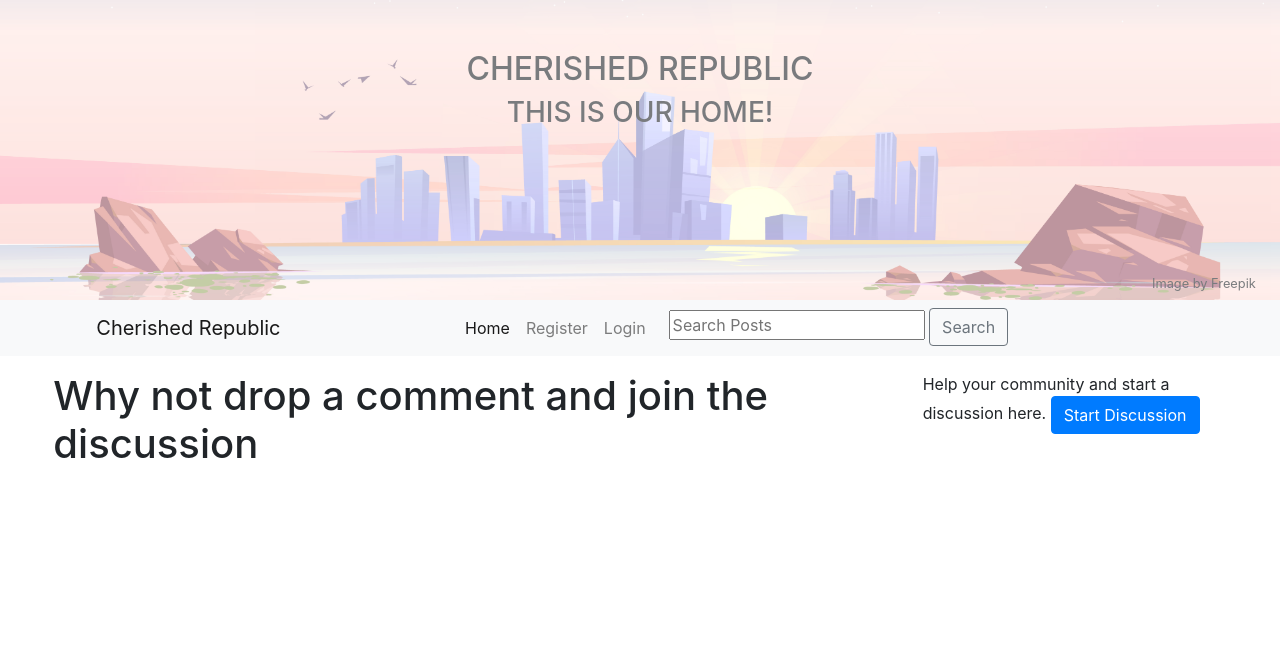
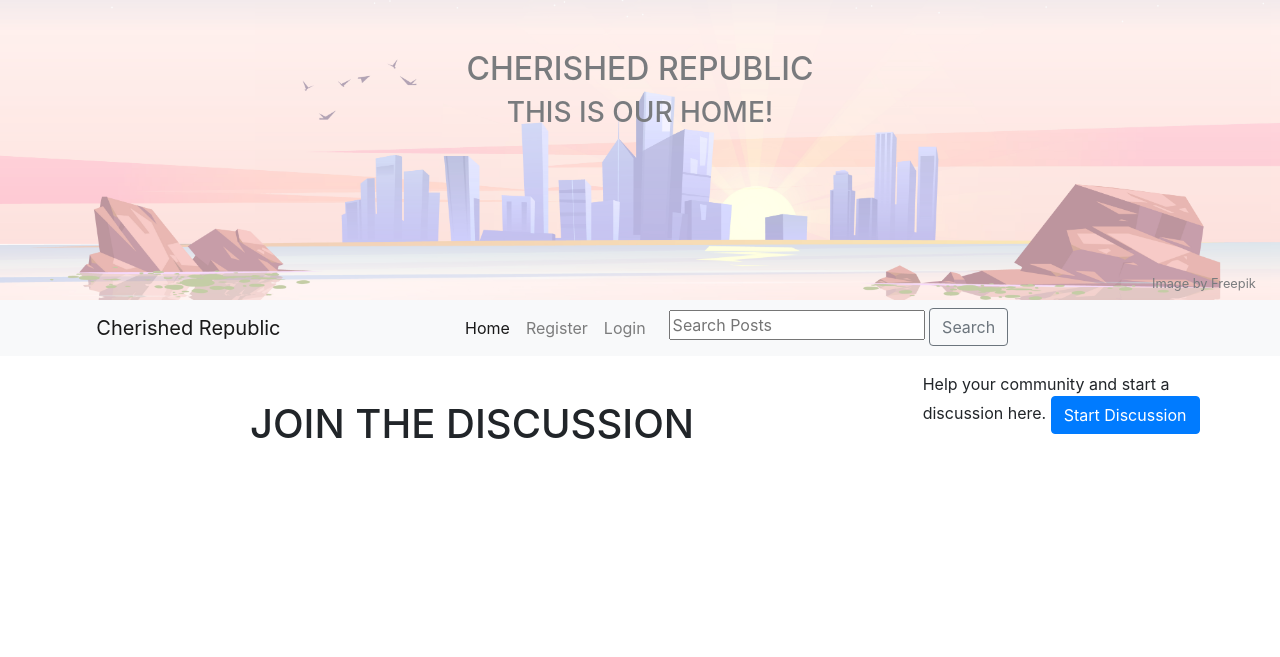
Before and after one commit to Code-Institute-Submissions/rovan89-cherished-republic_JanResub, a Django app: page / in a window 1280 px wide. Shown: the top 657 px of the page. Run offline with Django 3.2, Linux system fonts and the light colour scheme; data that the repository does not hold is empty; parts of the project's set-up code (start-up, migrations or seed data) failed here and were passed over; some libraries are stand-ins or nearby versions.

Commit message:
Change heading structure and text

```diff
--- a/templates/index.html
+++ b/templates/index.html
@@ -19,7 +19,13 @@
 {% block content %}
 
     <!-- User dicussion posts container -->
-    <h1>Why not drop a comment and join the discussion</h1>
+    <div class="col-md-12 mt-2">
+        <div class="row">
+            <div class="card-body text-center post-list-heading">
+                <h1 class="text-uppercase">Join the discussion</h1>
+            </div>
+        </div>
+    </div>
     <div class="container-fluid">
         <div class="row">
             <div class="col-12 mt-1 mb-1">
@@ -38,6 +44,9 @@
                                     </div>
                                     <div>
                                         <h2>{{ post.title }}</h2>
+                                    </div>
+                                    <div>
+                                        <img src="{{ post.featured_image }}" alt="Girl in a jacket">
                                     </div>
                                 </div>
                                 <div class="row m-2">
```
